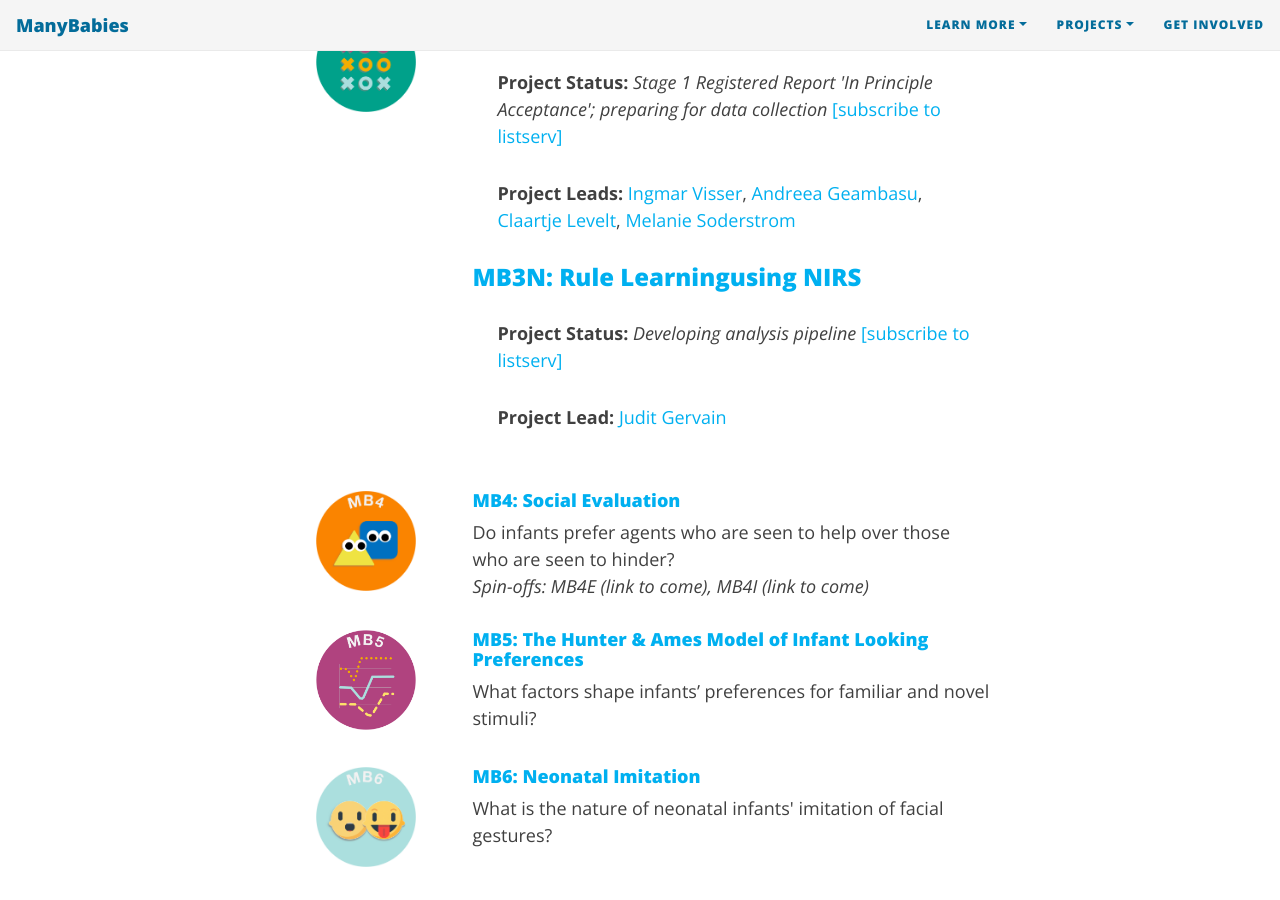
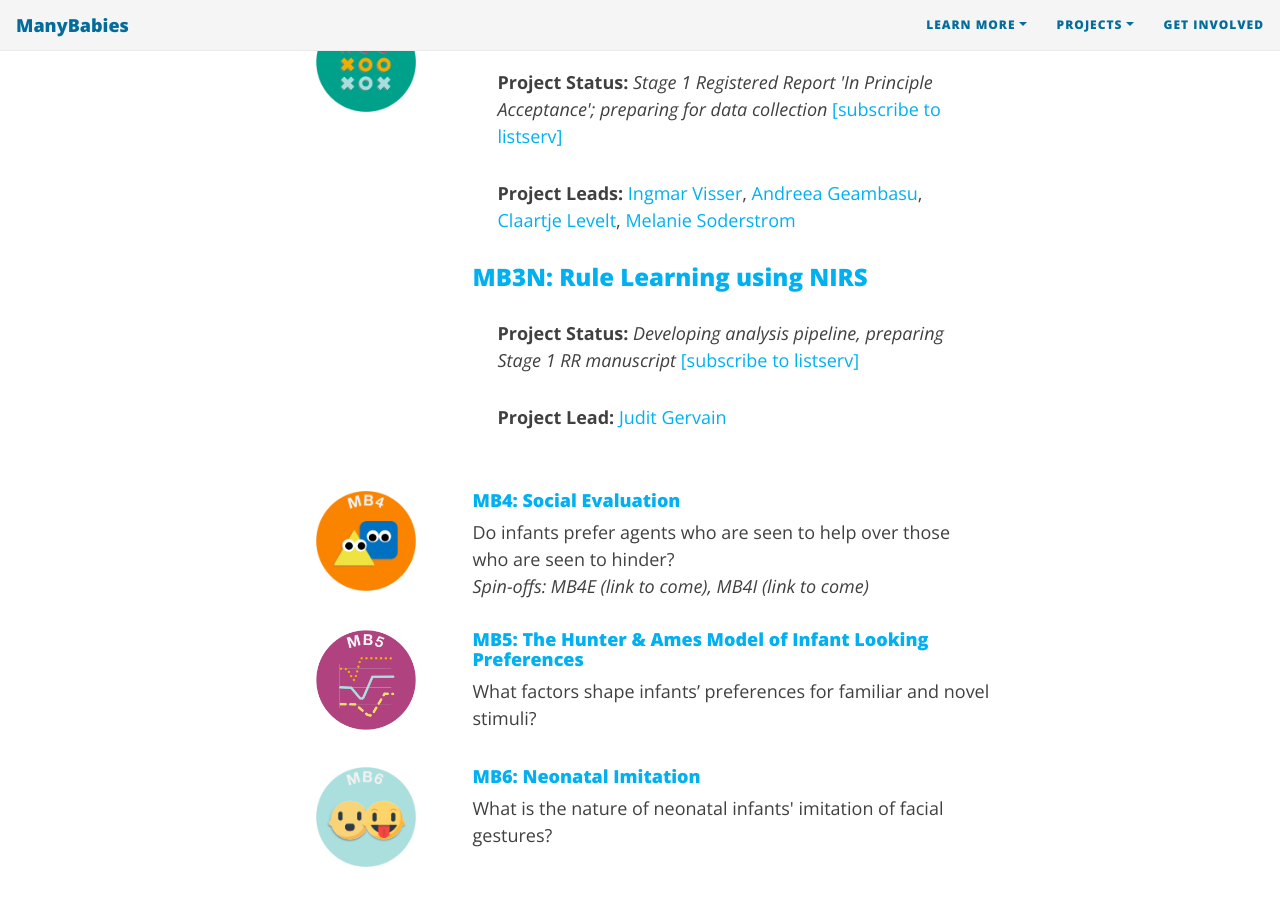
Before and after one commit to manybabies/manybabies.github.io, a Jekyll site: the page built from get_involved_temp.md, in a window 1280 px wide and 900 px high, scrolled down 2766 px. Built offline with Jekyll 4.4.1, drawn with Linux system fonts in a browser that asks for light colours; nearby versions of some CDN libraries; some web fonts are replaced.

Commit message:
Update get_involved_temp.md

```diff
--- a/get_involved_temp.md
+++ b/get_involved_temp.md
@@ -100,8 +100,9 @@
         <p style="padding-left: 25px"><b>Project Status:</b> <i>Stage 1 Registered Report 'In Principle Acceptance'; preparing for data collection</i> <a href="https://mailman.stanford.edu/mailman/listinfo/manybabies3">[subscribe to listserv]</a></p>
         <p style="padding-left: 25px"><b>Project Leads:</b> <a href="mailto:i.visser@uva.nl">Ingmar Visser</a>, <a href="mailto:a.geambasu@hum.leidenuniv.nl">Andreea Geambasu</a>,
           <a href="mailto:c.c.levelt@hum.leidenuniv.nl">Claartje Levelt</a>, <a href="mailto:M_Soderstrom@umanitoba.ca">Melanie Soderstrom</a></p>
-        <h3><a href="{{site.baseurl}}{% link MB3N.md %}">MB3N: Rule Learningusing NIRS</a></h3>
-        <p style="padding-left: 25px"><b>Project Status:</b> <i>Developing analysis pipeline</i> <a href="https://groups.google.com/g/mb3nirs">[subscribe to listserv]</a></p>
+        <h3><a href="{{site.baseurl}}{% link MB3N.md %}">MB3N: Rule Learning using NIRS</a></h3>
+        <p style="padding-left: 25px"><b>Project Status:</b> <i>Developing analysis pipeline, preparing Stage 1 RR manuscript</i>
+          <a href="https://groups.google.com/g/mb3nirs">[subscribe to listserv]</a></p>
         <p style="padding-left: 25px"><b>Project Lead:</b> <a href="mailto:judit.gervain@parisdescartes.fr">Judit Gervain</a></p>
       </div>
     </div>
```
